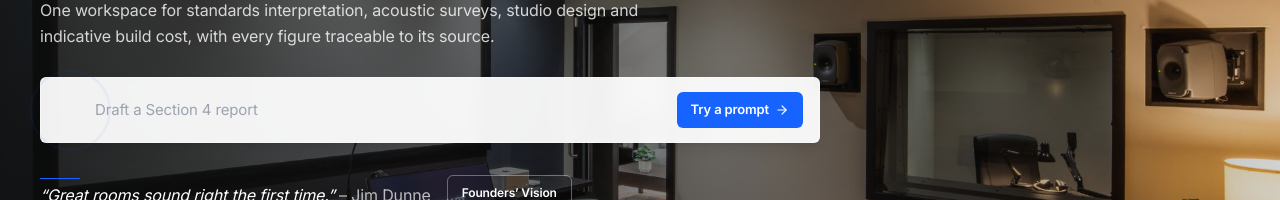
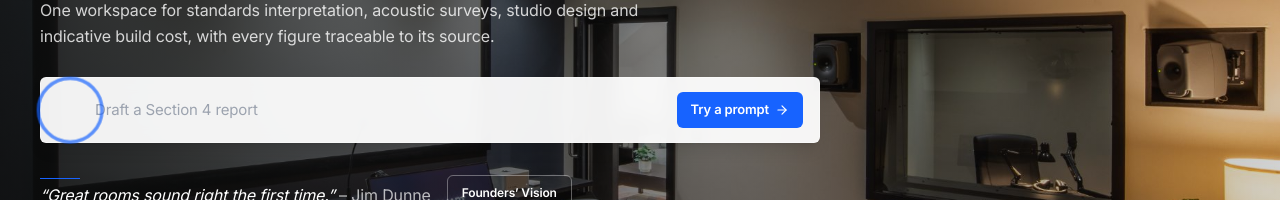
Before and after one commit to ahsanammar715-creator/Helmonic, a Next.js app: page / in a window 1280 px wide. Shown: the part 317-517 px from the top of the page. Built offline with nearby package versions, Linux system fonts and the light colour scheme.

Commit message:
Make the prompt bar ripple actually radiate
Replace the two-ring animate-ping effect (which read as a static
halo) with three rings on a custom radiate-ring keyframe, expanding
and fading on a staggered loop for a continuous sonar effect.

```diff
--- a/src/app/globals.css
+++ b/src/app/globals.css
@@ -155,10 +155,26 @@
   animation-iteration-count: infinite;
 }
 
+@keyframes radiate-ring {
+  0% {
+    transform: scale(1);
+    opacity: 0.55;
+  }
+  100% {
+    transform: scale(2.4);
+    opacity: 0;
+  }
+}
+
+.radiate-ring {
+  animation: radiate-ring 2.4s ease-out infinite;
+}
+
 @media (prefers-reduced-motion: reduce) {
   .animate-pulse-glow,
   .eq-bar,
-  .animate-ping {
+  .animate-ping,
+  .radiate-ring {
     animation: none;
   }
 }
--- a/src/components/RippleEqualizer.tsx
+++ b/src/components/RippleEqualizer.tsx
@@ -6,8 +6,9 @@ export default function RippleEqualizer({ size = 26 }: { size?: number }) {
       className="relative inline-flex items-center justify-center shrink-0"
       style={{ width: size + pad, height: size + pad, margin: -pad / 2 }}
     >
-      <span className="absolute inset-0 rounded-full border border-primary animate-ping [animation-duration:2.2s]" />
-      <span className="absolute inset-0 rounded-full border border-primary animate-ping [animation-duration:2.2s] [animation-delay:1.1s]" />
+      <span className="absolute inset-0 rounded-full border-2 border-primary radiate-ring [animation-delay:0s]" />
+      <span className="absolute inset-0 rounded-full border-2 border-primary radiate-ring [animation-delay:0.8s]" />
+      <span className="absolute inset-0 rounded-full border-2 border-primary radiate-ring [animation-delay:1.6s]" />
       <span
         className="relative z-10 rounded-full shrink-0 animate-pulse-glow"
         style={{
```
